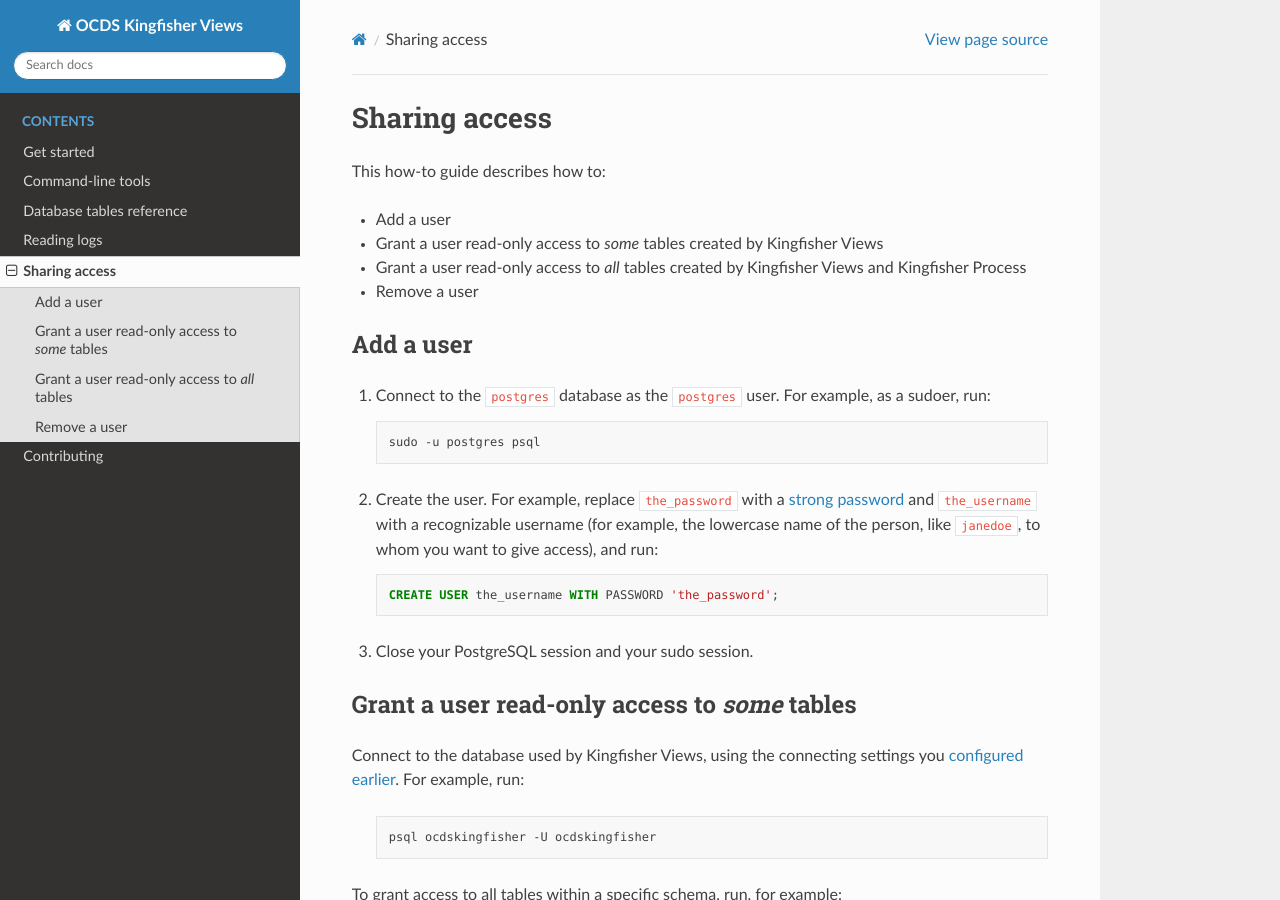
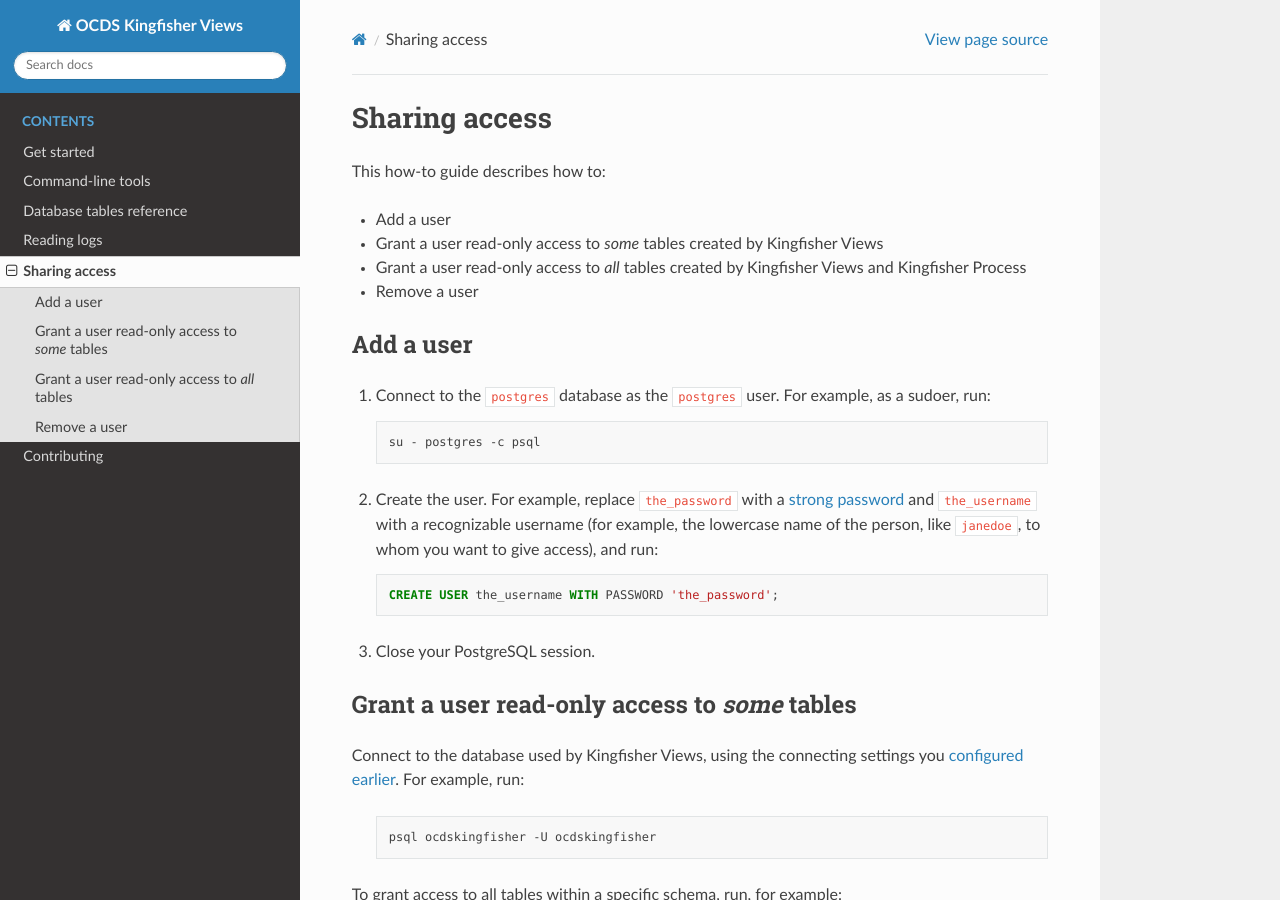
Before and after one commit to open-contracting/kingfisher-summarize, a Sphinx documentation site: the page built from docs/users.rst, in a window 1280 px wide and 900 px high. Built offline with Sphinx 7.4.7 and the Read the Docs theme 2.0.0, drawn with Linux system fonts in a browser that asks for light colours.

Commit message:
Use su instead of sudo

```diff
--- a/docs/get-started.rst
+++ b/docs/get-started.rst
@@ -98,7 +98,7 @@
 
    .. code-block:: bash
 
-      sudo -u postgres psql ocdskingfisher
+      su - postgres -c 'psql ocdskingfisher'
 
 #. `Create <https://www.postgresql.org/docs/current/sql-createschema.html>`__ the ``views`` schema, and set it to be owned by the database user configured above. For example, run:
 
@@ -106,7 +106,7 @@
 
       CREATE SCHEMA views AUTHORIZATION ocdskingfisher;
 
-#. Close your PostgreSQL session and your sudo session, e.g. with ``Ctrl-D`` for both
+#. Close your PostgreSQL session, e.g. with ``Ctrl-D`` for both
 
 #. Create Kingfisher Views' configuration tables using the :ref:`install` command:
 
--- a/docs/users.rst
+++ b/docs/users.rst
@@ -15,7 +15,7 @@
 
    .. code-block:: bash
 
-      sudo -u postgres psql
+      su - postgres -c psql
 
 #. Create the user. For example, replace ``the_password`` with a `strong password <https://www.lastpass.com/password-generator>`__ and ``the_username`` with a recognizable username (for example, the lowercase name of the person, like ``janedoe``, to whom you want to give access), and run:
 
@@ -23,7 +23,7 @@
 
       CREATE USER the_username WITH PASSWORD 'the_password';
 
-#. Close your PostgreSQL session and your sudo session.
+#. Close your PostgreSQL session.
 
 Grant a user read-only access to *some* tables
 ----------------------------------------------
```
